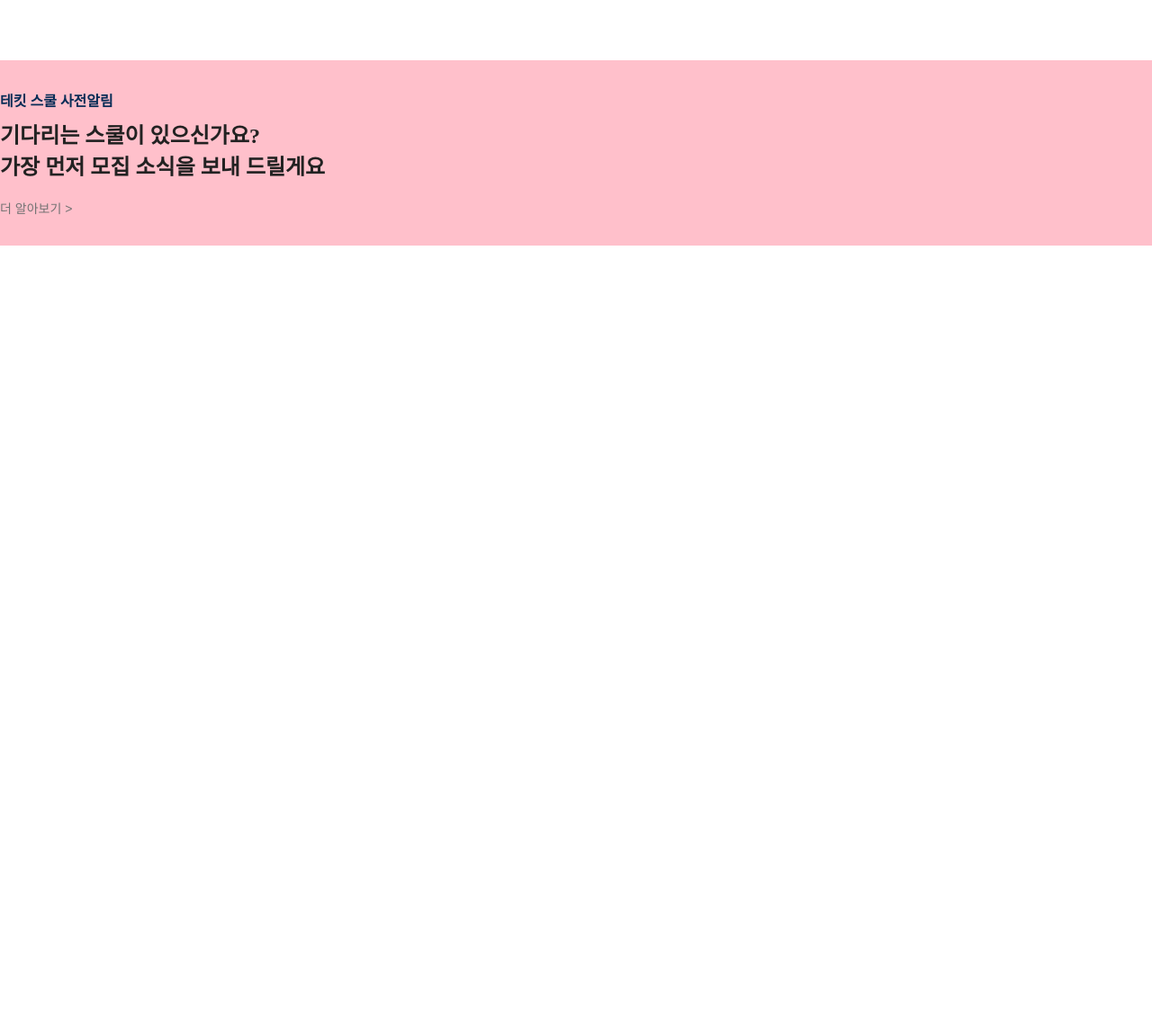
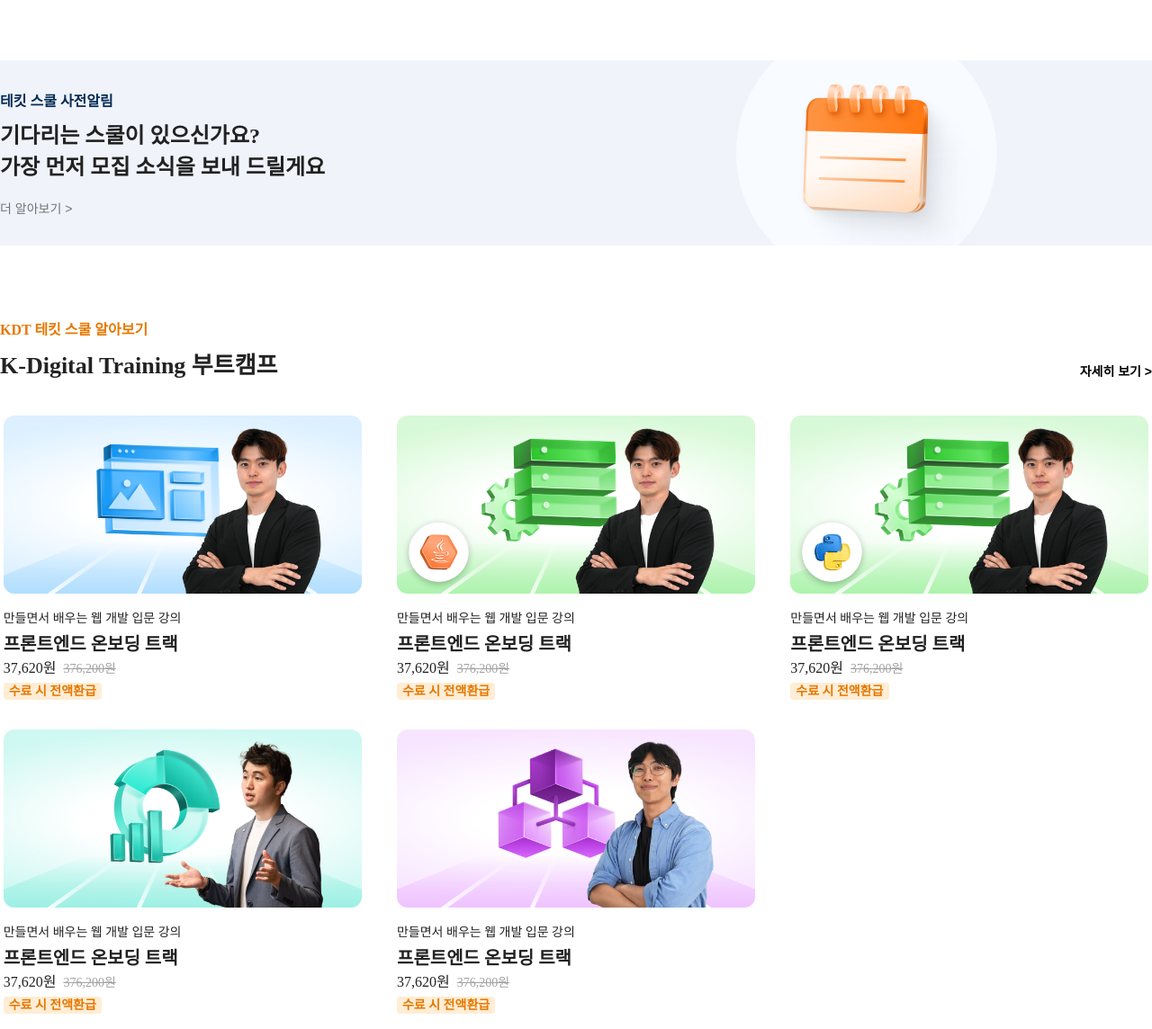
Before and after one commit to cryptojang/TeckIT-Clone, a plain HTML site: page index.html in a window 1280 px wide. Shown: the part 2371-3515 px from the top of the page at 90% size. Before the commit the page ends 2644 px from the top, so only its background shows below. Drawn offline with Linux system fonts and the light colour scheme; a web font is replaced by a local one.

Commit message:
onboarding

```diff
--- a/index.html
+++ b/index.html
@@ -42,7 +42,7 @@
           </div>
           <button>자세히 보기 ></button>
         </div>
-        <ul>
+        <ul class="techit-school">
           <li>
             <div class="img-container">
               <img src="./images/frontend.png" alt="frontend" />
@@ -168,6 +168,71 @@
           <button>더 알아보기 ></button>
         </div>
       </section>
+      <section class="techit-school-container">
+        <div>
+          <div>
+            <h5>KDT 테킷 스쿨 알아보기</h5>
+            <h3>K-Digital Training 부트캠프</h3>
+          </div>
+          <button>자세히 보기 ></button>
+        </div>
+        <ul class="onboarding">
+          <li>
+            <div class="img-container">
+              <img src="./images/onboarding_front.png" alt="onboarding_front" />
+            </div>
+            <h5>만들면서 배우는 웹 개발 입문 강의</h5>
+            <h3>프론트엔드 온보딩 트랙</h3>
+            <div class="price">37,620원 <span>376,200원</span></div>
+            <span>수료 시 전액환급</span>
+          </li>
+          <li>
+            <div class="img-container">
+              <img
+                src="./images/onboarding_back_java.png"
+                alt="onboarding_back_java"
+              />
+            </div>
+            <h5>만들면서 배우는 웹 개발 입문 강의</h5>
+            <h3>프론트엔드 온보딩 트랙</h3>
+            <div class="price">37,620원 <span>376,200원</span></div>
+            <span>수료 시 전액환급</span>
+          </li>
+          <li>
+            <div class="img-container">
+              <img
+                src="./images/onboarding_back_python.png"
+                alt="onboarding_back_python"
+              />
+            </div>
+            <h5>만들면서 배우는 웹 개발 입문 강의</h5>
+            <h3>프론트엔드 온보딩 트랙</h3>
+            <div class="price">37,620원 <span>376,200원</span></div>
+            <span>수료 시 전액환급</span>
+          </li>
+          <li>
+            <div class="img-container">
+              <img src="./images/onboarding_data.png" alt="onboarding_data" />
+            </div>
+            <h5>만들면서 배우는 웹 개발 입문 강의</h5>
+            <h3>프론트엔드 온보딩 트랙</h3>
+            <div class="price">37,620원 <span>376,200원</span></div>
+            <span>수료 시 전액환급</span>
+          </li>
+          <li>
+            <div class="img-container">
+              <img
+                src="./images/onboarding_blockchain.png"
+                alt="onboarding_blockchain"
+              />
+            </div>
+            <h5>만들면서 배우는 웹 개발 입문 강의</h5>
+            <h3>프론트엔드 온보딩 트랙</h3>
+            <div class="price">37,620원 <span>376,200원</span></div>
+            <span>수료 시 전액환급</span>
+          </li>
+        </ul>
+      </section>
     </main>
   </body>
 </html>
--- a/style.css
+++ b/style.css
@@ -140,7 +140,7 @@ header {
   font-weight: 600;
 }
 
-.techit-school-container > ul {
+.techit-school-container > .techit-school {
   display: grid;
   grid-template-columns: repeat(4, 1fr);
   gap: 32px;
@@ -148,7 +148,7 @@ header {
   margin-top: 40px;
 }
 
-.techit-school-container > ul > li {
+.techit-school-container > .techit-school > li {
   width: 290px;
   height: 416px;
 }
@@ -171,7 +171,7 @@ header {
   transform: scale(1.1);
 }
 
-.techit-school-container > ul > li > span {
+.techit-school-container > .techit-school > li > span {
   font-size: 14px;
   font-weight: 600;
   padding: 4px 8px;
@@ -193,13 +193,13 @@ header {
   border: 1px solid #3f3f46;
 }
 
-.techit-school-container > ul > li > h3 {
+.techit-school-container > .techit-school > li > h3 {
   font-size: 20px;
   font-weight: 600;
   margin: 16px 0 8px 0;
 }
 
-.techit-school-container > ul > li > h5 {
+.techit-school-container > .techit-school > li > h5 {
   font-size: 18px;
 }
 
@@ -222,7 +222,6 @@ header {
   justify-content: center;
   align-items: start;
   height: 100%;
-  background-color: pink;
 }
 
 .techit-alarm-container > h5 {
@@ -242,3 +241,67 @@ header {
   font-size: 14px;
   color: #737373;
 }
+
+.onboarding {
+  margin-top: 40px;
+  display: grid;
+  grid-template-columns: repeat(3, 1fr);
+  gap: 32px;
+  justify-items: center;
+}
+
+.onboarding > li {
+  width: 398px;
+  height: 317px;
+}
+
+.onboarding > li > .img-container {
+  margin-bottom: 16px;
+  overflow: hidden;
+  border-radius: 12px;
+  width: 398px;
+  height: 198px;
+}
+
+.onboarding > li > .img-container > img {
+  width: 398px;
+  height: 198px;
+  transition: all 0.3s;
+}
+
+.onboarding > li > .img-container > img:hover {
+  transform: scale(1.1);
+}
+
+.onboarding > li > h5 {
+  font-size: 14px;
+}
+
+.onboarding > li > h3 {
+  font-size: 20px;
+  font-weight: 600;
+  margin-top: 4px;
+}
+
+.onboarding > li > .price {
+  font-size: 16px;
+  font-weight: 500;
+  margin-bottom: 4px;
+}
+
+.onboarding > li > .price > span {
+  margin-left: 4px;
+  font-size: 14px;
+  color: #a3a3a3;
+  font-weight: 400;
+  text-decoration: line-through;
+}
+
+.onboarding > li > span {
+  color: #e67800;
+  background-color: #ffedd5;
+  padding: 2px 6px;
+  font-size: 14px;
+  font-weight: 600;
+  border-radius: 4px;
+}
```
